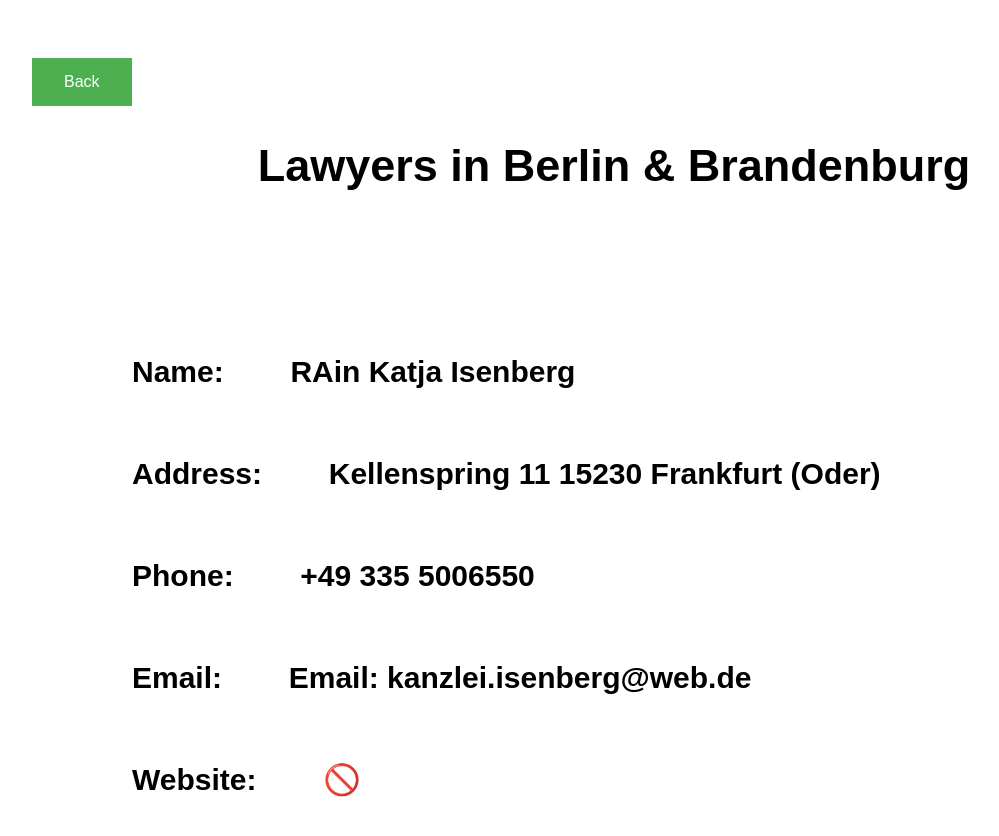
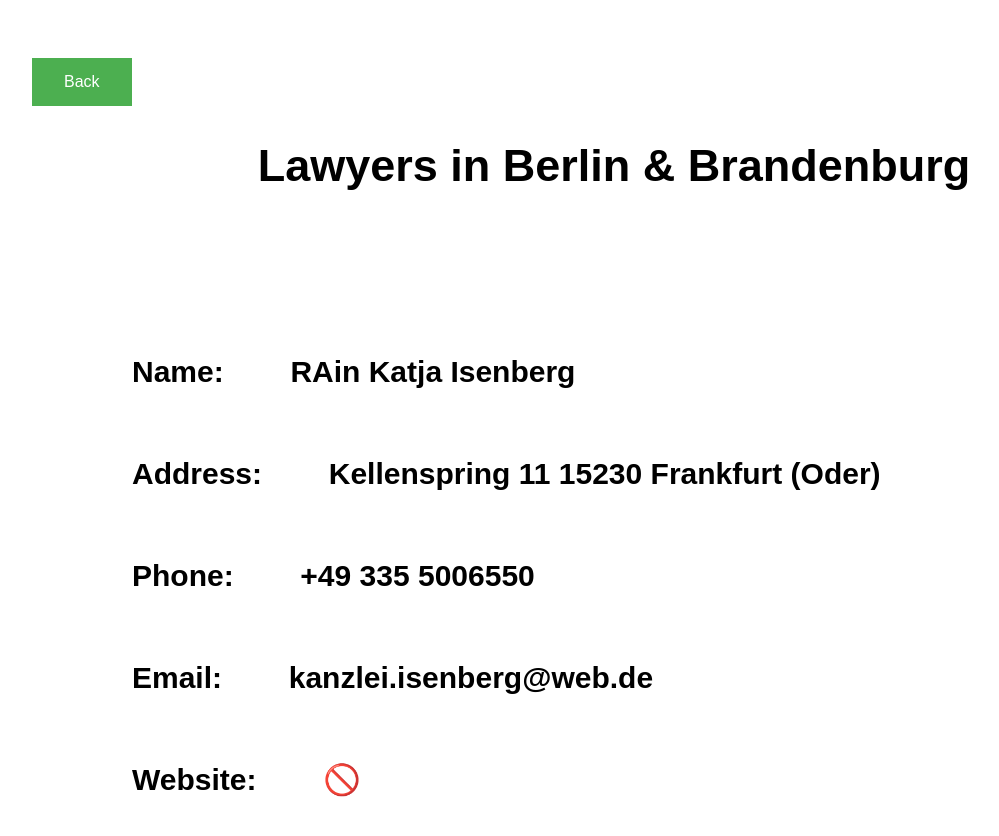
Before and after one commit to ShahabAfshar11/check1, a plain HTML site: page index.html in a window 1280 px wide. Shown: the top 836 px of the page, without its empty margins (26-1025 px from the left). Drawn offline with Linux system fonts and the light colour scheme.

Commit message:
Update index.html

```diff
--- a/index.html
+++ b/index.html
@@ -17,7 +17,7 @@
 
     <h2>Phone: &nbsp;&nbsp;&nbsp;&nbsp;&nbsp;&nbsp; +49 335 5006550</h2><br>
 
-    <h2>Email: &nbsp;&nbsp;&nbsp;&nbsp;&nbsp;&nbsp; Email: kanzlei.isenberg@web.de</h2><br>
+    <h2>Email: &nbsp;&nbsp;&nbsp;&nbsp;&nbsp;&nbsp; kanzlei.isenberg@web.de</h2><br>
 
     <h2>Website: &nbsp;&nbsp;&nbsp;&nbsp;&nbsp;&nbsp; 🚫</h2><br>
 
```
